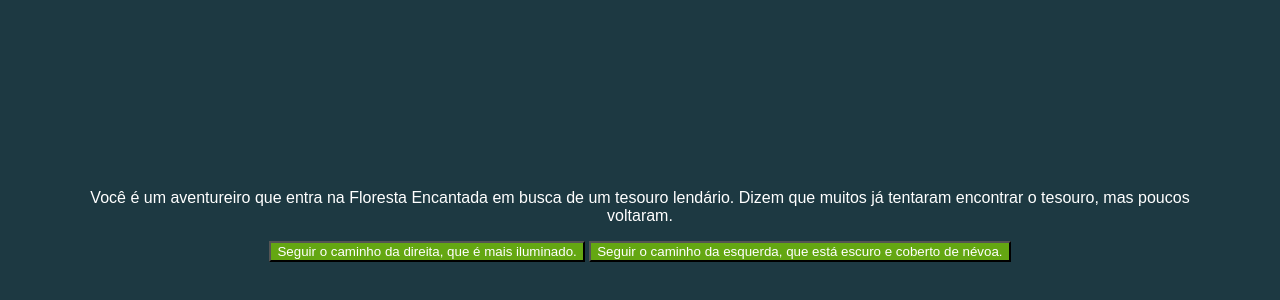
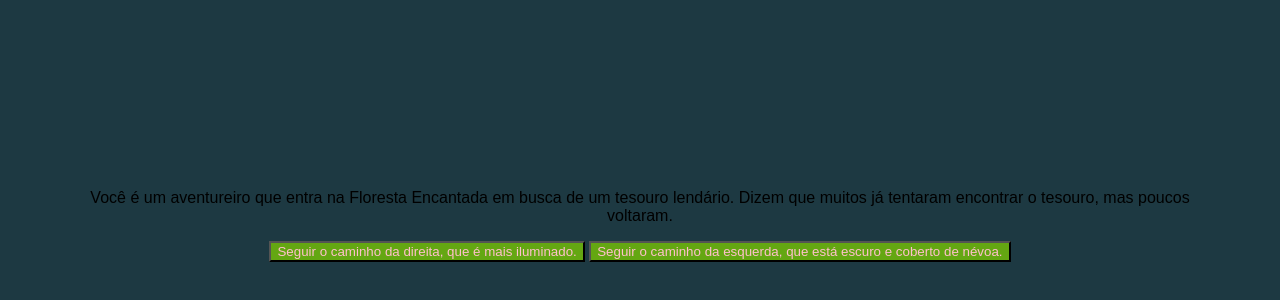
Before and after one commit to isasantos09/Criando-minha-aventura, a plain HTML site: page index.html in a window 1280 px wide. Shown: the part 142-442 px from the top of the page. Drawn offline with Linux system fonts and the light colour scheme; a web font is replaced by a local one.

Commit message:
Update style.css

```diff
--- a/style.css
+++ b/style.css
@@ -1,6 +1,6 @@
 body {
     background-color: #1d3942;
-    color: white;
+    color: Blacl;
     font-family: "Bai Jamjuree", sans-serif;
     display: flex;
     justify-content: center;
@@ -11,7 +11,7 @@ body {
 
 button {
     background-color: #64A712;
-    color: rgb(255, 255, 255);
+    color: Pink;
     font-family: "Bai Jamjuree", sans-serif;
 }
 
```
